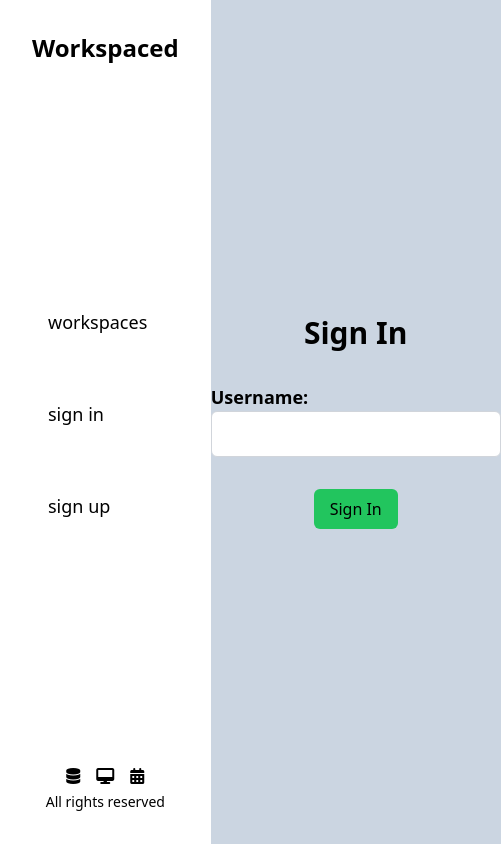
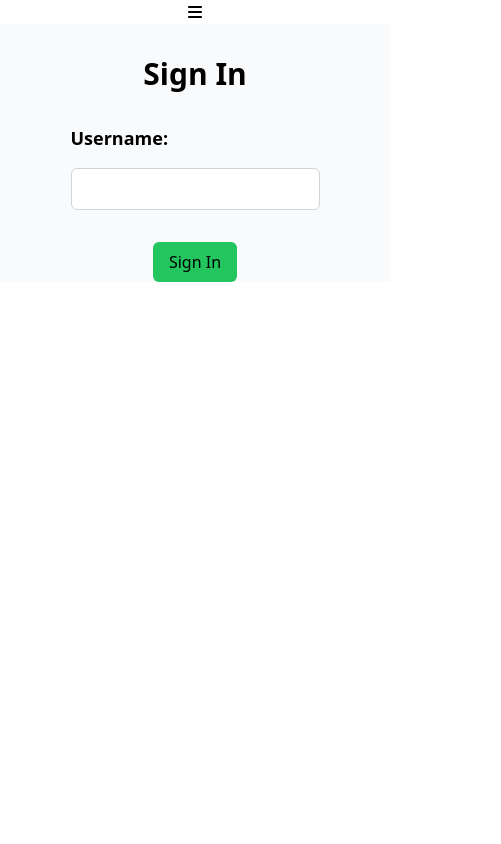
Before and after one commit to Zilola-Nazarova/workspace-reservation-front-end, a React (Create React App) app: page /sign_in in a window 390 px wide. Shown: the whole page, 501 px wide, since content can reach past the window. Built offline with nearby package versions, Linux system fonts and the light colour scheme.

Commit message:
Created mobile version of the UI

```diff
--- a/src/components/Footer.js
+++ b/src/components/Footer.js
@@ -9,7 +9,7 @@ const Footer = () => (
           target="_blank"
           rel="noopener noreferrer"
         >
-          <i class="fa-solid fa-database"></i>
+          <i className="fa-solid fa-database"></i>
         </a>
       </li>
       <li>
@@ -18,7 +18,7 @@ const Footer = () => (
           target="_blank"
           rel="noopener noreferrer"
         >
-          <i class="fa-solid fa-desktop"></i>
+          <i className="fa-solid fa-desktop"></i>
         </a>
       </li>
       <li>
@@ -27,7 +27,7 @@ const Footer = () => (
           target="_blank"
           rel="noopener noreferrer"
         >
-          <i class="fa-solid fa-calendar-days"></i>
+          <i className="fa-solid fa-calendar-days"></i>
         </a>
       </li>
     </ul>
--- a/src/components/Header.js
+++ b/src/components/Header.js
@@ -14,7 +14,7 @@ const Header = () => {
           <h1>Workspaced</h1>
         </NavLink>
       </div>
-      <ul className="flex flex-col gap-8">
+      <ul className="flex flex-col gap-2 md:gap-8">
         <li className="hover:bg-green-500 p-4 rounded-lg">
           <NavLink className="text-lg" to="/">workspaces</NavLink>
         </li>
--- a/src/components/WorkspaceItem.js
+++ b/src/components/WorkspaceItem.js
@@ -9,25 +9,18 @@ const WorkspaceItem = ({ spaceId }) => {
 
   if (workspace) {
     return (
-      <div className="flex flex-col gap-4 bg-white rounded-lg p-2">
+      <div className="flex flex-col gap-4 md:bg-white rounded-lg p-2">
         <h3 className="font-bold">Details</h3>
         <p>Room name: {workspace.name}</p>
         <p>Description: {workspace.description}</p>
         {workspace.image_url ? (
           <div
-            className={`h-96 w-96 bg-cover bg-center rounded-lg`}
+            className={`h-52 w-52 md:h-96 md:w-96 bg-cover bg-center rounded-lg`}
             style={{ backgroundImage: `url(${workspace.image_url})` }}
           ></div>
         ) : (
-          <img className="h-96" alt="not provided" src={noImage} />
+          <img className="h-52 md:h-96" alt="not provided" src={noImage} />
         )}
-        {/* <div>
-          {workspace.image_url ? (
-            <img alt={`${workspace.name}`} src={workspace.image_url} />
-          ) : (
-            <img alt="not provided" src={noImage} />
-          )}
-        </div> */}
       </div>
     );
   }
--- a/src/components/Workspaces.js
+++ b/src/components/Workspaces.js
@@ -69,7 +69,7 @@ const Workspaces = () => {
         </div>
         <div className="flex justify-evenly items-center">
           <button className="m-auto h-12 w-12 rounded-full bg-green-600 text-white" onClick={() => handlePageDownChange()}><i className="fa-solid fa-chevron-left"></i></button>
-          <ul className="flex justify-center items-center gap-4">
+          <ul className="flex justify-center items-center flex-col md:flex-row gap-4">
             {Array.isArray(workspacesToRender) && workspacesToRender.map((space) => {
               return (
                 <li key={space.id} className="bg-green-50 p-4 rounded-lg shadow-lg">
--- a/src/routes/AddWorkspacePage.js
+++ b/src/routes/AddWorkspacePage.js
@@ -95,8 +95,6 @@ const AddWorkspacePage = () => {
             className="p-4 rounded-lg border border-gray-300"
             name="description"
             id="description"
-            rows="4"
-            cols="50"
             required
           />
         </div>
--- a/src/routes/Layout.js
+++ b/src/routes/Layout.js
@@ -1,20 +1,26 @@
-import { Outlet } from 'react-router-dom';
-import Header from '../components/Header';
-import Footer from '../components/Footer';
-import '../index.css';
+import { Outlet } from "react-router-dom";
+import Header from "../components/Header";
+import Footer from "../components/Footer";
+import "../index.css";
+import { useState } from "react";
 
-const Layout = () => (
+const Layout = () => {
+  const [isMenuOpen, setIsMenuOpen] = useState(false);
+  return (
   <>
-    <div className='flex'>
-      <div className='flex flex-col justify-between h-screen basis-1/4 p-8'>
+    <div className="flex flex-col md:flex-row">
+      <button onClick={() => setIsMenuOpen(!isMenuOpen)} className="md:hidden">
+        <i className={`fa-solid ${ isMenuOpen ? "fa-circle-xmark" : "fa-bars"}`}></i>
+      </button>
+      <div className={`flex border-b-2 md:border-b-0 md:border-r-2 flex-col justify-between md:h-screen md:basis-1/4 p-8 md:block ${isMenuOpen ? "block" : "hidden"}`}>
         <Header />
         <Footer />
       </div>
-      <main className='flex items-center bg-slate-300 w-full'>
+      <main className="pt-8 flex items-center bg-slate-50 w-full">
         <Outlet />
       </main>
     </div>
   </>
-);
+)};
 
 export default Layout;
--- a/src/routes/NewReservationPage.js
+++ b/src/routes/NewReservationPage.js
@@ -91,7 +91,7 @@ const NewReservationPage = () => {
             ))}
           </select>
         </div>
-        <button type="submit">Create New Reservation</button>
+        <button className="p-4 bg-green-500 rounded-full" type="submit">Create New Reservation</button>
       </form>
     </div>
   );
--- a/src/routes/RemoveWorkspacePage.js
+++ b/src/routes/RemoveWorkspacePage.js
@@ -73,9 +73,8 @@ const RemoveWorkspacePage = () => {
         {workspaces.map((space) => (
           <li
             key={space.id}
-            className="flex bg-green-50 p-4 rounded-lg items-center gap-4"
+            className="flex flex-col md:flex-row bg-green-50 p-4 rounded-lg items-center gap-8"
           >
-            <div className="flex gap-8">
             <div className="flex flex-col gap-4 w-32">
               <p className="text-lg font-semibold">{space.name}</p>
               <p>{space.description}</p>
@@ -97,7 +96,6 @@ const RemoveWorkspacePage = () => {
             ) : (
               <img className="h-52" alt="not provided" src={noImage} />
             )}
-            </div>
           </li>
         ))}
       </ul>
--- a/src/routes/ReservationsPage.js
+++ b/src/routes/ReservationsPage.js
@@ -40,7 +40,7 @@ const ReservationsPage = () => {
         <h1 className="text-2xl font-bold">Your reservations</h1>
         <ul className="flex flex-col gap-8">
           {reservations.map((reservation, index) => (
-            <li key={reservation.id} className="flex gap-8 bg-green-50 rounded-lg shadow-lg  p-8">
+            <li key={reservation.id} className="flex flex-col md:flex-row gap-8 bg-green-50 rounded-lg shadow-lg  p-8">
               <div className="flex flex-col gap-4">
                 <h2 className="text-xl font-bold">Reservation #{index + 1}</h2>
                 <p className="">Reserved from: {reservation.start_date}</p>
--- a/src/routes/SignInPage.js
+++ b/src/routes/SignInPage.js
@@ -59,8 +59,10 @@ const SignInPage = () => {
       <h1 className="text-3xl font-bold">Sign In</h1>
       {successMessage && <p className="text-green-500">{successMessage}</p>}
       {errorMessage && <p className="text-red-500">{errorMessage}</p>}
-      <label htmlFor="username" className="text-lg font-semibold">
-        Username:
+      <div className="flex flex-col gap-4">
+        <label htmlFor="username" className="text-lg font-semibold">
+          Username:
+        </label>
         <input
           className="p-2 rounded-md border border-gray-300"
           type="text"
@@ -68,7 +70,7 @@ const SignInPage = () => {
           value={username}
           onChange={(e) => setUsername(e.target.value)}
         />
-      </label>
+      </div>
       <button
         className="bg-green-500 py-2 px-4 rounded-md hover:bg-green-600"
         type="button"
--- a/src/routes/SignUpPage.js
+++ b/src/routes/SignUpPage.js
@@ -43,8 +43,10 @@ const SignUpPage = () => {
       <h1 className="text-3xl font-bold">Sign Up</h1>
       {successMessage && <p className="text-green-500">{successMessage}</p>}
       {errorMessage && <p className="text-red-500">{errorMessage}</p>}
-      <label htmlFor="username" className="text-lg font-semibold">
-        Username:
+      <div className="flex flex-col gap-4">
+        <label htmlFor="username" className="text-lg font-semibold">
+          Username:
+        </label>
         <input
           className="p-2 rounded-md border border-gray-300"
           type="text"
@@ -52,7 +54,7 @@ const SignUpPage = () => {
           value={username}
           onChange={(e) => setUsername(e.target.value)}
         />
-      </label>
+      </div>
       <button
         className="bg-green-500 py-2 px-4 rounded-md hover:bg-green-600"
         type="button"
--- a/src/routes/WorkspaceDetailsPage.js
+++ b/src/routes/WorkspaceDetailsPage.js
@@ -77,14 +77,14 @@ const WorkspaceDetailsPage = () => {
   }
   if (workspace.name) {
     return (
-      <div className="flex justify-around items-center w-full">
+      <div className="flex flex-col md:flex-row gap-8 mt-4 justify-around items-center w-full">
         {workspace.image_url ? (
           <div
-            className={`h-96 w-96 bg-cover bg-center rounded-lg`}
+            className={`h-52 w-52 md:h-96 md:w-96 bg-cover bg-center rounded-lg`}
             style={{ backgroundImage: `url(${workspace.image_url})` }}
           ></div>
         ) : (
-          <img className="h-96" alt="not provided" src={noImage} />
+          <img className="h-52 md:h-96" alt="not provided" src={noImage} />
         )}
         <div className="flex flex-col justify-center items-center gap-8">
           <div className="flex flex-col gap-4 w-full">
@@ -112,19 +112,10 @@ const WorkspaceDetailsPage = () => {
               <input className="p-4 rounded-lg" type="text" name="city" id="city" placeholder="Tokyo" />
             </div>
             <button className="p-4 rounded-full bg-green-500" type="submit">
-            <i class="fa-solid fa-gear"></i> Reserve {workspace.name} <i class="fa-solid fa-chevron-right"></i>
+            <i className="fa-solid fa-gear"></i> Reserve {workspace.name} <i className="fa-solid fa-chevron-right"></i>
             </button>
           </form>
         </div>
-        {/* {workspace.image_url ? (
-          <img alt={`${workspace.name}`} src={workspace.image_url} />
-        ) : (
-          <img alt="not provided" src={noImage} />
-        )} */}
-        {/* <div className={workspace.workspace_info}>
-          <h2 className={workspace.name}>{workspace.name}</h2>
-          <p className={workspace.description}>{workspace.description}</p>
-        </div> */}
       </div>
     );
   }
```
Also changed, not shown: 1 other file (tests, documents, lock files or other folders). Lines whose indentation alone changed are shown as unchanged.
